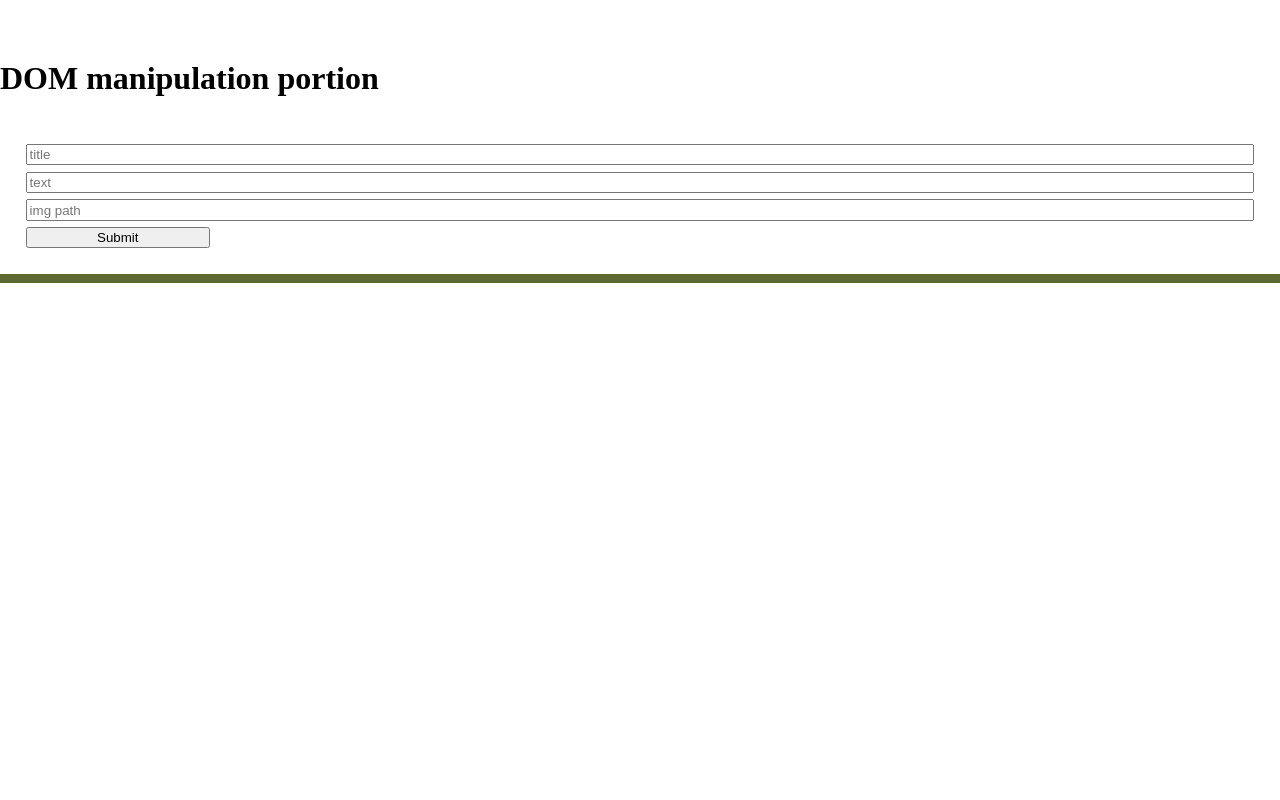
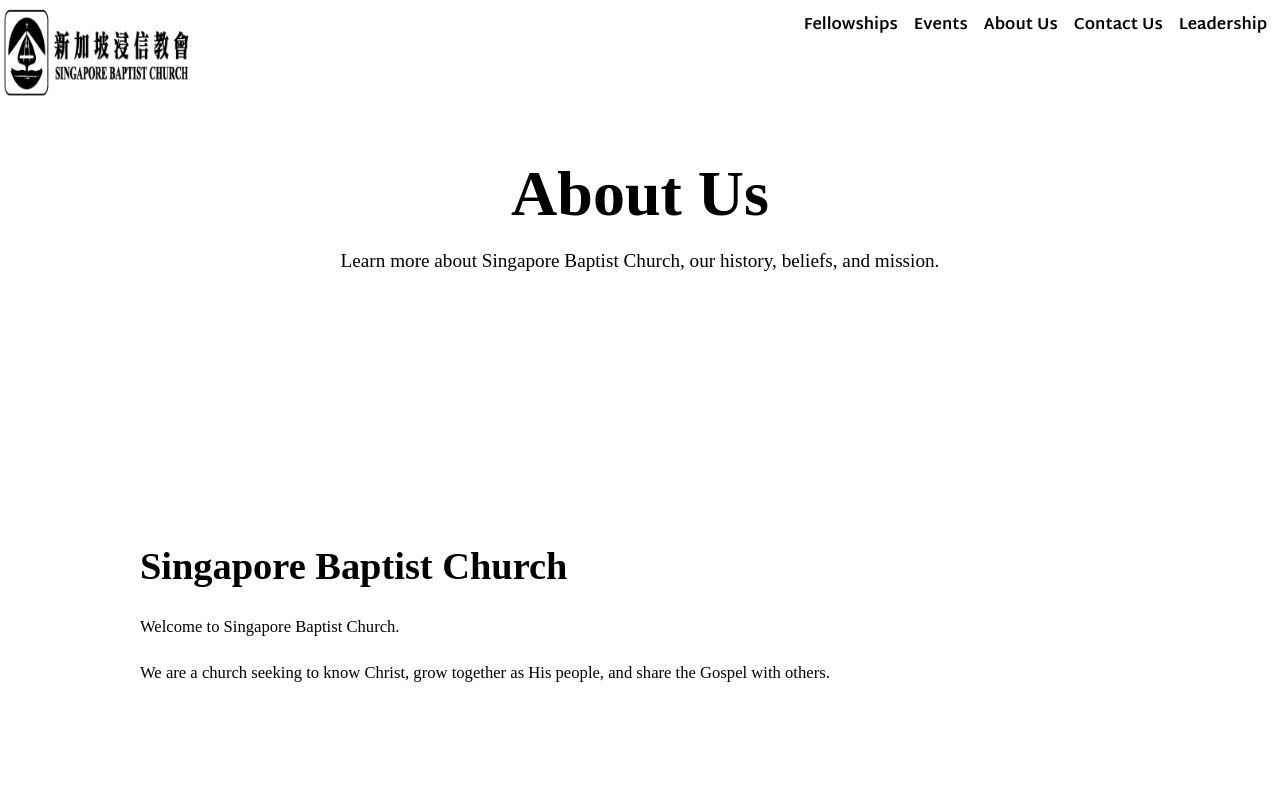
Before and after one commit to keifong/repo_SBCWebsite2026_v2, a Next.js app: page /aboutUs in a window 1280 px wide. Shown: the top 800 px of the page. Built offline with nearby package versions, Linux system fonts and the light colour scheme.

Commit message:
all pages working, now starting CSS Module migration

```diff
--- /dev/null
+++ b/app/aboutUs/page.module.css
@@ -0,0 +1,45 @@
+.page {
+    min-height: 100vh;
+    display: flex;
+    flex-direction: column;
+}
+
+.page main {
+    flex: 1;
+}
+
+.hero {
+    min-height: 40vh;
+    display: flex;
+    flex-direction: column;
+    align-items: center;
+    justify-content: center;
+    text-align: center;
+    padding: 4rem 2rem;
+}
+
+.hero h1 {
+    margin: 0;
+    font-size: clamp(2rem, 5vw, 5rem);
+}
+
+.hero p {
+    max-width: 700px;
+    font-size: clamp(1rem, 1.5vw, 1.5rem);
+}
+
+.section {
+    max-width: 1000px;
+    margin: 0 auto;
+    padding: 4rem 2rem;
+}
+
+.section h2 {
+    font-size: clamp(1.5rem, 3vw, 3rem);
+    margin-bottom: 1.5rem;
+}
+
+.section p {
+    font-size: clamp(1rem, 1.3vw, 1.25rem);
+    line-height: 1.8;
+}
--- a/app/aboutUs/page.tsx
+++ b/app/aboutUs/page.tsx
@@ -1,20 +1,50 @@
-// import { useState } from 'react'
-import "./style_aboutUs.css"
+"use client";
+
+import Link from "next/link";
+import Navbar from "@/components/navbar";
+import Footer from "@/components/footer";
+import styles from "./page.module.css";
 
 function AboutUs() {
+    return (
+        <div className={styles.page}>
+            <Navbar />
 
-    return (
-        <div className='div_wrapper' style={{marginTop: "3vw"}}>
-            <h1>DOM manipulation portion</h1>
-            <form id='form_sectionFiller'>
-                <input id='in_sectionTitle' type='text' placeholder='title'/>
-                <input id="in_sectionText" type='text' placeholder='text'/>
-                <input id='in_imgPath' type='text' placeholder='img path'/>
-                <button type='submit'>Submit</button>
-            </form>
-            <div id='greenSeperator'/>
+            <main>
+                <section className={styles.hero}>
+                    <h1>About Us</h1>
+                    <p>
+                        Learn more about Singapore Baptist Church,
+                        our history, beliefs, and mission.
+                    </p>
+                </section>
+
+                <section className={styles.section}>
+                    <h2>Singapore Baptist Church</h2>
+
+                    <p>
+                        Welcome to Singapore Baptist Church.
+                    </p>
+
+                    <p>
+                        We are a church seeking to know Christ, grow together
+                        as His people, and share the Gospel with others.
+                    </p>
+                </section>
+
+                <section className={styles.section}>
+                    <h2>Our Mission</h2>
+
+                    <p>
+                        To glorify God by making disciples of Jesus Christ
+                        and serving our community.
+                    </p>
+                </section>
+            </main>
+
+            <Footer />
         </div>
-    )
+    );
 }
 
-export default AboutUs
+export default AboutUs;
--- a/app/aboutUs/style_aboutUs.css
+++ /dev/null
@@ -1,18 +0,0 @@
-#form_sectionFiller {
-    display: flex;
-    flex-direction: column;
-    width: 100vw;
-    /* background-color: aquamarine; */
-    gap: 0.5vw;
-    padding: 2vw;
-    box-sizing: border-box;
-}
-
-#form_sectionFiller input {
-    height: 1.2vw;
-}
-
-#form_sectionFiller button {
-    width: 15%;
-    height: auto;
-}
--- /dev/null
+++ b/app/api/fellowships/route.ts
@@ -0,0 +1,33 @@
+//fellowships route.ts
+
+import { NextResponse } from "next/server";
+import { createClient } from "@supabase/supabase-js";
+
+export async function GET() {
+    try {
+        const supabase = createClient(
+            process.env.NEXT_PUBLIC_SUPABASE_URL!,
+            process.env.NEXT_PUBLIC_SUPABASE_ANON_KEY!
+        );
+
+        const { data, error } = await supabase
+            .from("fellowshipstable")
+            .select("*");
+
+        if (error) {
+            return NextResponse.json(
+                { error: error.message },
+                { status: 500 }
+            );
+        }
+
+        return NextResponse.json(data);
+    } catch (error) {
+        console.error("getFellowships error:", error);
+
+        return NextResponse.json(
+            { error: "Failed to fetch fellowships data" },
+            { status: 500 }
+        );
+    }
+}
--- a/app/contactUs/page.tsx
+++ b/app/contactUs/page.tsx
@@ -2,12 +2,14 @@
 import './style_contactUs.css'
 import '../../app/globals.css'
 
-import Footer from '../../components/footer'
 import Button from '../../components/button'
 import Image from 'next/image'
 import brickWall from '../../public/brickWall.png'
 // import brickOutlines from '../../public/brickOutlines.png'
 import { useEffect, useState } from 'react'
+import Link from "next/link";
+import Navbar from "@/components/navbar";
+import Footer from "@/components/footer";
 
 // ---------------------------------------------
 // Types
--- a/app/events/page.tsx
+++ b/app/events/page.tsx
@@ -18,7 +18,9 @@
 import placeholder4 from "../../public/events/robes.jpg"
 import brickWall from '../../public/brickWall.png'
 import brickOutline from '../../public/brickOutlines.png'
-import Footer from '../../components/footer'
+import Link from "next/link";
+import Navbar from "@/components/navbar";
+import Footer from "@/components/footer";
 
 import Image from 'next/image'
 
--- a/app/fellowshipsAdult/page.tsx
+++ b/app/fellowshipsAdult/page.tsx
@@ -1,4 +1,4 @@
-import FellowshipsPage from '../components/fellowshipsPage'
+import FellowshipsPage from '../../components/fellowshipsPage'
 
 function FellowshipsAdult() {
     return <FellowshipsPage name="Adult Cell Groups" color="#942636" tag="adult" showCellGroups={true}
--- a/app/fellowshipsKidz/page.tsx
+++ b/app/fellowshipsKidz/page.tsx
@@ -1,4 +1,6 @@
-import FellowshipsPage from '../components/fellowshipsPage'
+// kidz fellowships page
+
+import FellowshipsPage from '../../components/fellowshipsPage'
 
 function FellowshipsKidz() {
     return <FellowshipsPage name="Kidz Ministry" color="#A46512" tag="kidz" showCellGroups={true}
--- a/app/fellowshipsYA/page.tsx
+++ b/app/fellowshipsYA/page.tsx
@@ -1,4 +1,6 @@
-import FellowshipsPage from '../components/fellowshipsPage'
+// young adult fellowships page
+
+import FellowshipsPage from '../../components/fellowshipsPage'
 
 function FellowshipsYA() {
     return <FellowshipsPage name="Young Adult Fellowship" color="#37393A" tag="youngAdult" showCellGroups={true}
--- a/app/fellowshipsYouth/page.tsx
+++ b/app/fellowshipsYouth/page.tsx
@@ -1,4 +1,6 @@
-import FellowshipsPage from '../components/fellowshipsPage'
+// youth fellowships page
+
+import FellowshipsPage from '../../components/fellowshipsPage'
 
 function FellowshipsYouth() {
     return <FellowshipsPage name="Youth Fellowship" color="#254188" tag="youth" showCellGroups={false}
```
Also changed, not shown: components/fellowshipsPage.tsx (+13 -11 lines), components/navBarAdmin.tsx (+7 -7 lines).
